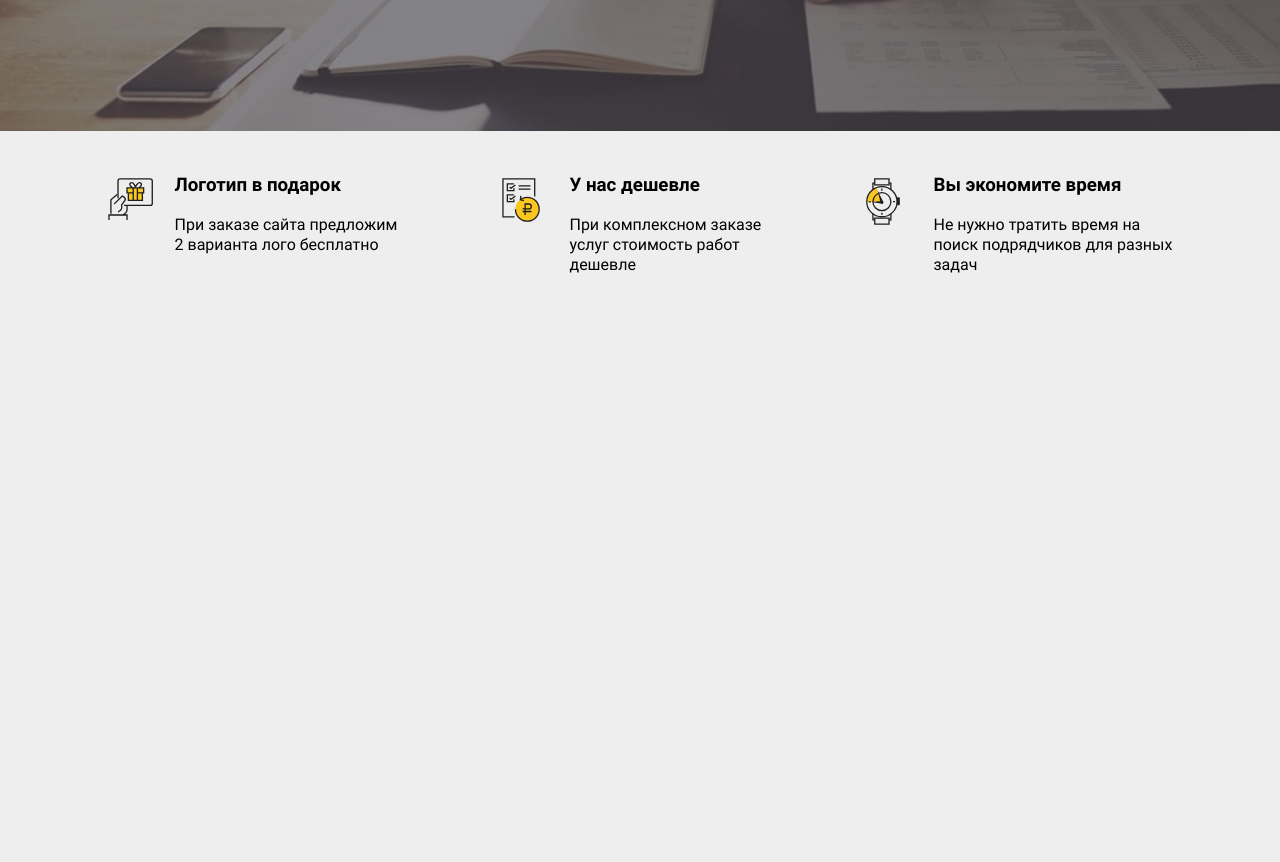
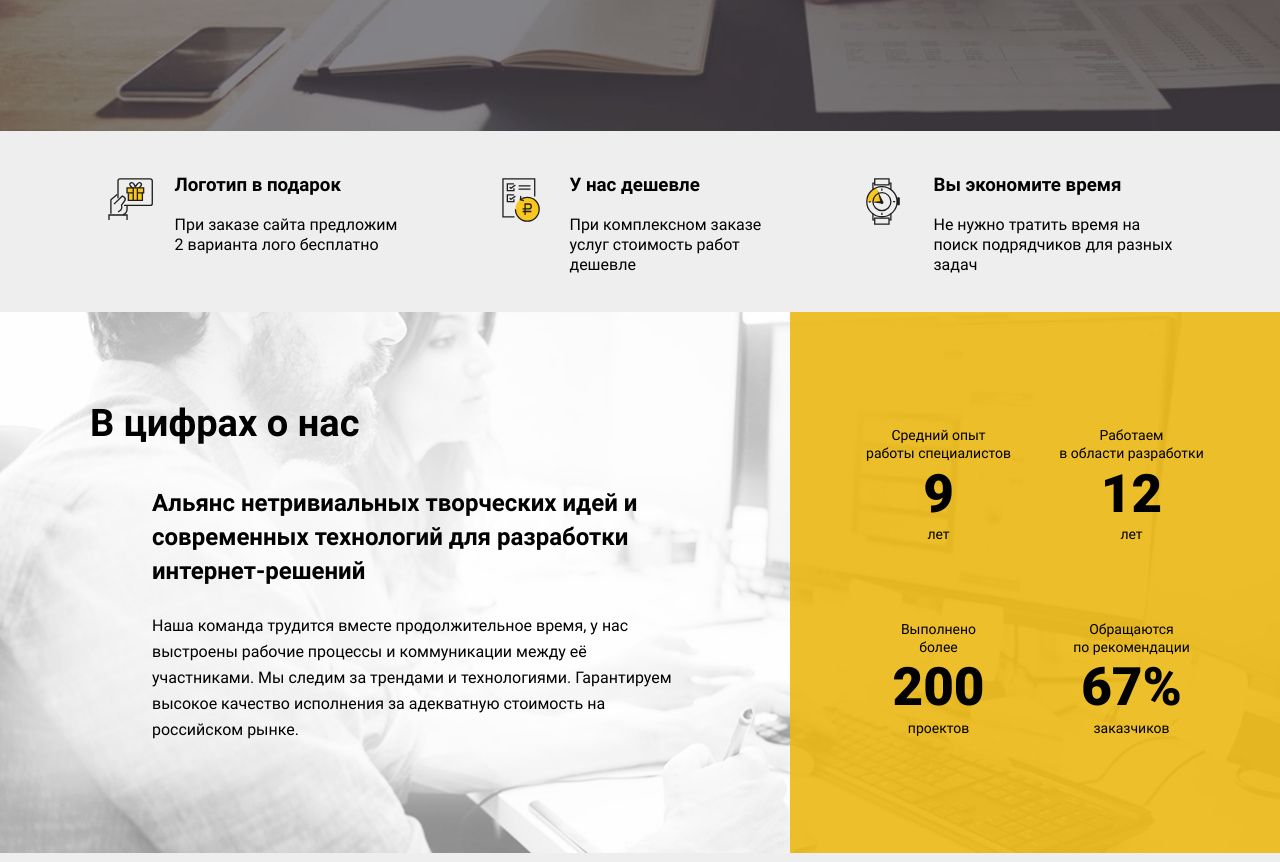
Before and after one commit to fregire/advert.github.io, a website: page src/index.html in a window 1280 px wide. Shown: the part 470-1332 px from the top of the page. Before the commit the page ends 800 px from the top, so only its background shows below. Drawn offline with Linux system fonts and the light colour scheme.

Commit message:
Почти готовая секция статистики - без иконки цитаты

```diff
--- a/src/index.html
+++ b/src/index.html
@@ -59,6 +59,42 @@
 				</div>
 			</div>
 		</section>
+		<!-- stats - statistics -->
+		<section class="stats">
+			<div class="stats__inner">
+				<div class="stats__content">
+					<h2 class="headline">В цифрах о нас</h2>
+					<p class="stats__main-text">
+						Альянс нетривиальных творческих идей и современных технологий для разработки интернет-решений
+					</p>
+					<p class="stats__descr">
+						Наша команда трудится вместе продолжительное время, у нас выстроены рабочие процессы и коммуникации между её участниками. Мы следим за трендами и технологиями. Гарантируем высокое качество исполнения за адекватную стоимость на российском рынке.
+					</p>
+				</div>
+				<div class="stats__numbers">
+					<div class="stats__num">
+						<p class="stats__top-text">Средний опыт<br> работы специалистов</p>
+						<p class="stats__number">9</p>
+						<p class="stats__bottom-text">лет</p>
+					</div>
+					<div class="stats__num">
+						<p class="stats__top-text">Работаем <br>в области разработки</p>
+						<p class="stats__number">12</p>
+						<p class="stats__bottom-text">лет</p>
+					</div>
+					<div class="stats__num">
+						<p class="stats__top-text">Выполнено<br> более</p>
+						<p class="stats__number">200</p>
+						<p class="stats__bottom-text">проектов</p>
+					</div>
+					<div class="stats__num">
+						<p class="stats__top-text">Обращаются <br>по рекомендации</p>
+						<p class="stats__number">67%</p>
+						<p class="stats__bottom-text">заказчиков</p>
+					</div>
+				</div>
+			</div>
+		</section>
 	</main>
 </body>
 </html>
--- a/src/less/style.less
+++ b/src/less/style.less
@@ -40,6 +40,14 @@
 .btn--main-screen {
 	height: 62px;
 	width: 230px;
+}
+
+.headline {
+	padding: 0;
+	margin: 0;
+
+	font-size: 38px;
+	line-height: 0.63;
 }
 /* Block - header */
 .header {
@@ -177,3 +185,78 @@
 .adv__text {
 	margin: 0;
 }
+
+
+/* Block - stats */
+.stats {
+	height: 550px;
+}
+
+.stats__inner {
+	max-width: 1280px;
+	margin: 0 auto;
+	display: flex;
+	flex-wrap: wrap;
+	background: #e0e0e0 url(../img/stats_bg.jpg) no-repeat;
+	background-size: cover;
+}
+
+.stats__content {
+	flex: 1;
+	padding-left: 90px;
+	padding-top: 100px;
+	padding-bottom: 110px;
+	padding-right: 113px;
+}
+
+.stats__main-text,
+.stats__descr {
+	margin: 0;
+	padding-left: 62px;
+}
+
+.stats__main-text {
+	margin-top: 50px;
+
+	font-size: 24px;
+	font-weight: 700;
+	line-height: 34px;
+}
+
+.stats__descr {
+	margin-top: 25px;
+}
+
+.stats__numbers {
+	width: 490px;
+	padding: 115px 75px;
+	display: flex;
+	flex-wrap: wrap;
+	justify-content: space-between;
+
+	text-align: center;
+	font-size: 14px;
+	line-height: 1.28;
+
+	background: rgba(236, 185, 20, .9);
+}
+
+.stats__num {
+	width: 147px;
+	display: inline-block;
+}
+
+.stats__num:nth-child(3),
+.stats__num:nth-child(4) {
+	margin-top: auto;
+}
+.stats__top-text,
+.stats__number,
+.stats__bottom-text {
+	margin: 0;
+}
+.stats__number {
+	font-size: 53px;
+	font-weight: 900;
+	line-height: 1.2;
+}
```
Also changed, not shown: src/css/style.css, src/img/stats_bg.jpg (added), 1 other file.
